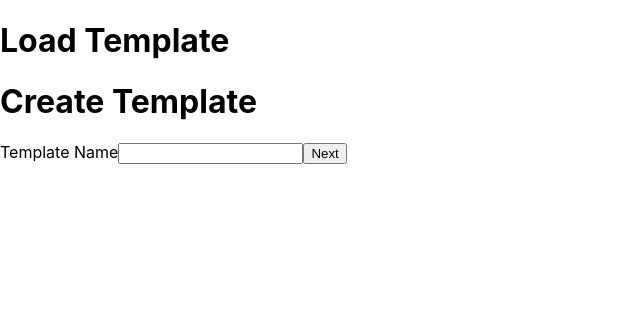
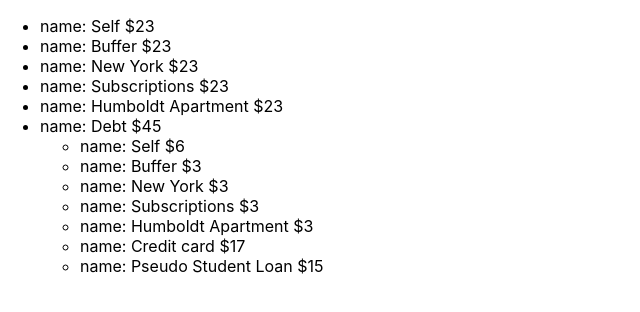
Before and after one commit to Ant3ney/Anthonys_Finance_App, a React (Create React App) app: page / in a window 1280 px wide. Shown: the top 312 px of the page, without its empty margins (0-640 px from the left). Built offline with nearby package versions, Linux system fonts and the light colour scheme.

Commit message:
Add new parition

```diff
--- a/src/components/IncomePartition/IncomePartition.tsx
+++ b/src/components/IncomePartition/IncomePartition.tsx
@@ -54,7 +54,7 @@ function IncomePartition({}: any) {
     testTestHierarchy();
   }, []);
 
-  /* return <TestHierarchy />; */
+  return <TestHierarchy />;
 
   switch (step) {
     case "template":
--- a/src/components/IncomePartition/PartitionTree.tsx
+++ b/src/components/IncomePartition/PartitionTree.tsx
@@ -1,7 +1,7 @@
 import build3DHierarchy from "./build3DHierarchy";
-import { newYorkAndLife } from "./partitionTrees";
+import { summer2023 } from "./partitionTrees";
 
-const HARD_INCOME = 85;
+const HARD_INCOME = 223;
 
 function PartitionTree({ income, twoDHierarchy }: any) {
   const deepCopy2DHierarchy = JSON.parse(JSON.stringify(twoDHierarchy));
@@ -15,7 +15,7 @@ function PartitionTree({ income, twoDHierarchy }: any) {
 }
 
 export function TestHierarchy({}) {
-  const twoDHierarchy = newYorkAndLife;
+  const twoDHierarchy = summer2023;
   let new2DHier = JSON.parse(JSON.stringify(twoDHierarchy));
   let hier = build3DHierarchy(new2DHier);
   const income: number = HARD_INCOME;
--- a/src/components/IncomePartition/partitionTrees/index.ts
+++ b/src/components/IncomePartition/partitionTrees/index.ts
@@ -1,3 +1,4 @@
 export { default as post400 } from "./post400";
 export { default as pre400 } from "./pre400";
 export { default as newYorkAndLife } from "./newYorkAndLife";
+export { default as summer2023 } from "./summer2023";
--- /dev/null
+++ b/src/components/IncomePartition/partitionTrees/summer2023.ts
@@ -0,0 +1,107 @@
+export default [
+  {
+    id: "0.4725410589171164",
+    parentID: null,
+    children: null,
+    percentage: "10",
+    amount: "",
+    name: "Humboldt Apartment",
+  },
+  {
+    id: "0.357283621002461",
+    parentID: null,
+    children: null,
+    percentage: "10",
+    amount: "",
+    name: "Subscriptions",
+  },
+  {
+    id: "0.5879917108953963",
+    parentID: null,
+    children: null,
+    percentage: "10",
+    amount: "",
+    name: "New York",
+  },
+  {
+    id: "0.9384357778729069",
+    parentID: null,
+    children: null,
+    percentage: "10",
+    amount: "",
+    name: "Buffer",
+  },
+  {
+    id: "0.6209302649341011",
+    parentID: null,
+    children: null,
+    percentage: "10",
+    amount: "",
+    name: "Self",
+  },
+  {
+    id: "0.8086984066909015",
+    parentID: null,
+    children: [
+      {
+        id: "0.8034632775547232",
+        parentID: "0.8086984066909015",
+        children: null,
+        percentage: "",
+        amount: "231",
+        name: "Self",
+      },
+      {
+        id: "0.43540256371412456",
+        parentID: "0.8086984066909015",
+        children: null,
+        percentage: "",
+        amount: "81",
+        name: "Buffer",
+      },
+      {
+        id: "0.1556088351879077",
+        parentID: "0.8086984066909015",
+        children: null,
+        percentage: "",
+        amount: "81",
+        name: "New York",
+      },
+      {
+        id: "0.1556083351879077",
+        parentID: "0.8086984066909015",
+        children: null,
+        percentage: "",
+        amount: "81",
+        name: "Subscriptions",
+      },
+      {
+        id: "0.3829798897089478",
+        parentID: "0.8086984066909015",
+        children: null,
+        percentage: "",
+        amount: "81",
+        name: "Humboldt Apartment",
+      },
+      {
+        id: "0.8467882411063994",
+        parentID: "0.8086984066909015",
+        children: null,
+        percentage: "",
+        amount: "649",
+        name: "Credit card",
+      },
+      {
+        id: "0.1253627067680798",
+        parentID: "0.8086984066909015",
+        children: null,
+        percentage: "",
+        amount: "580",
+        name: "Pseudo Student Loan",
+      },
+    ],
+    percentage: "20",
+    amount: "",
+    name: "Debt",
+  },
+];
```
